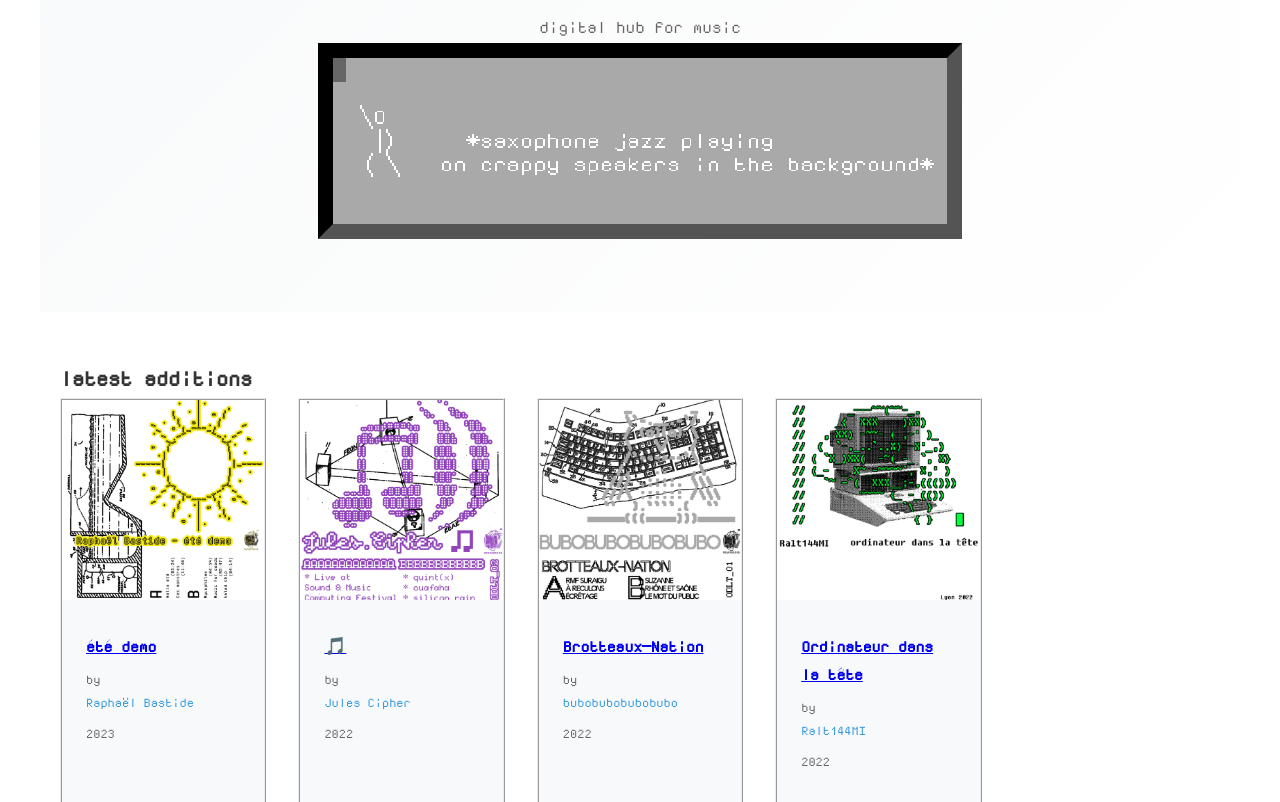
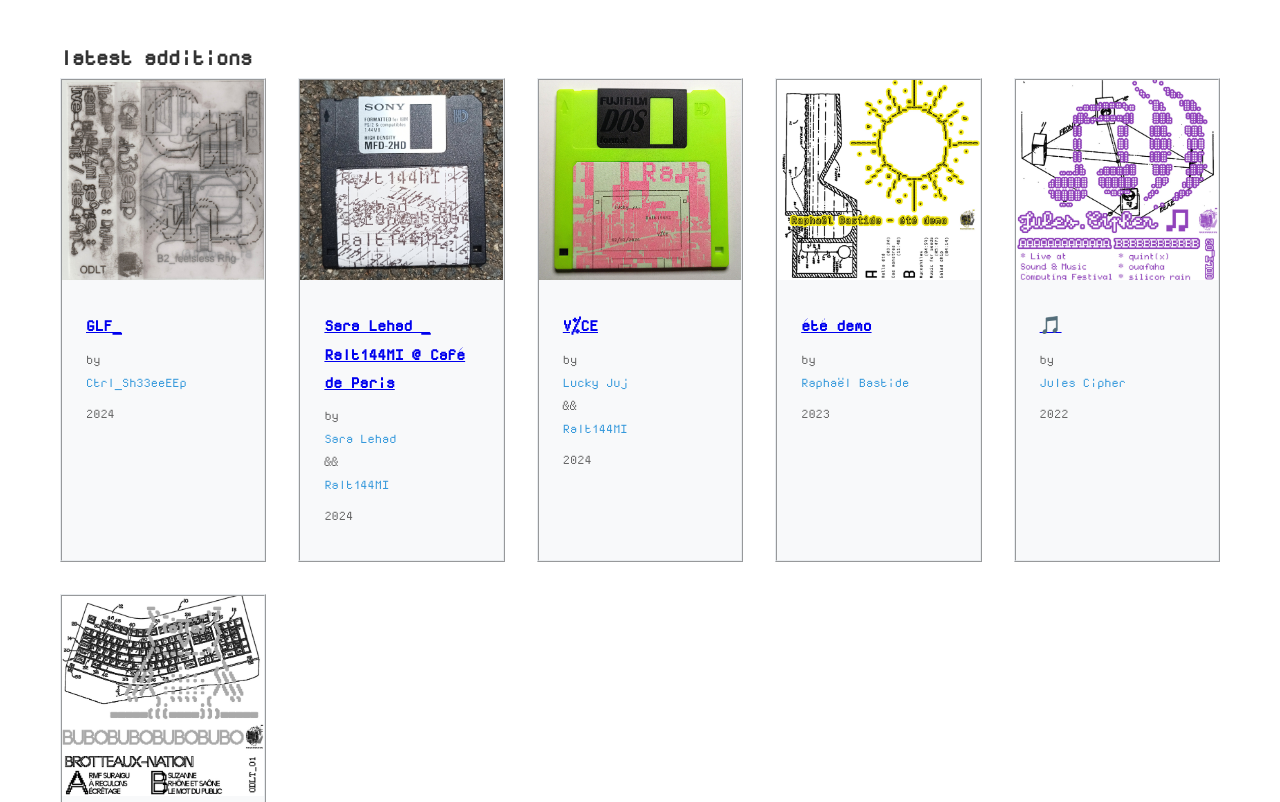
Before and after one commit to Rhoumi/computerjazz.club, an Eleventy site: page src/index.njk in a window 1280 px wide. Shown: the part 583-1385 px from the top of the page. Built offline with nearby package versions, Linux system fonts and the light colour scheme; Eleventy itself is replaced by a stand-in of ours; files that its build step writes are made by us from their sources.

Commit message:
more trucs partout

```diff
--- a/src/audio/index.njk
+++ b/src/audio/index.njk
@@ -14,6 +14,7 @@ title: Audio
         {% endif %}
         <div class="album-preview-details">
             <h2><a href="{{ audio.url }}">{{ audio.data.title }}</a></h2>
+
             {% if audio.data.artists %}
                 <p class="artist">by
                 {% for artistName in audio.data.artists %}
@@ -24,6 +25,18 @@ title: Audio
             {% elif audio.data.artist %}
                 <p class="artist">{{ audio.data.artist }}</p>
             {% endif %}
+
+            {% if audio.data.labels %}
+                <p class="labels-artists">Released on
+                {% for labelsName in audio.data.labels %}
+                    {% set labelsSlug = labelsName | slugify %}
+                    <a href="/labels/{{ labelsSlug }}/" class="labels-link">{{ labelsName }}</a>{% if not loop.last %}{% if loop.revindex == 2 %} && {% else %}, {% endif %}{% endif %}
+                {% endfor %}
+                </p>
+            {% elif audio.data.labels %}
+                <p class="labels-artist">Released on {{ audio.data.labels }}</p>
+            {% endif %}
+
             {% if audio.data.releaseDate %}<p class="release-date">Released: {{ audio.data.releaseDate | date("%B %d, %Y") }}</p>{% endif %}
             {% if audio.data.genre %}<p class="genre">Genre: {{ audio.data.genre }}</p>{% endif %}
             {% if audio.data.description %}
--- a/src/audio/odlt_1.md
+++ b/src/audio/odlt_1.md
@@ -3,6 +3,7 @@ layout: layouts/audio.njk
 permalink: "/audio/ralt-odlt/"
 title: "Ordinateur dans la tête"
 artists: ["Ralt144MI"]
+labels: ["Ordinateur dans la tête"]
 releaseDate: "2022-06-13"
 genre: [
   "underwater-music",
--- a/src/audio/odlt_2.md
+++ b/src/audio/odlt_2.md
@@ -3,6 +3,7 @@ layout: layouts/audio.njk
 permalink: "/audio/bubo-odlt/"
 title: "Brotteaux-Nation"
 artists: ["bubobubobubobubo"]
+labels: ["Ordinateur dans la tête"]
 releaseDate: "2022-10-24"
 genre: ["live coding","computer music","live","techno", "experimental"]
 cover: "/assets/images/ODLT_2.jpg"
--- a/src/audio/odlt_3.md
+++ b/src/audio/odlt_3.md
@@ -3,6 +3,7 @@ layout: layouts/audio.njk
 permalink: "/audio/cipher-odlt/"
 title: "🎵"
 artists: ["Jules Cipher"]
+labels: ["Ordinateur dans la tête"]
 releaseDate: "2022-10-27"
 genre: ["live coding","computer music","foxdot","idm", "experimental"]
 cover: "/assets/images/ODLT_3.jpg"
--- a/src/audio/odlt_4.md
+++ b/src/audio/odlt_4.md
@@ -3,6 +3,7 @@ layout: layouts/audio.njk
 permalink: "/audio/ete-odlt/"
 title: été demo
 artists: ["Raphaël Bastide"]
+labels: ["Ordinateur dans la tête"]
 releaseDate: "2023-06-12"
 genre: ["live coding","computer music","polyrhythmic","voice","été", "experimental"]
 cover: "/assets/images/ODLT_4.jpg"
--- /dev/null
+++ b/src/audio/odlt_5.md
@@ -0,0 +1,49 @@
+---
+layout: layouts/audio.njk
+permalink: "/audio/voce-odlt/"
+title: V%CE
+artists: ["Lucky Juj","Ralt144MI"]
+labels: ["Ordinateur dans la tête"]
+releaseDate: "2024-02-06"
+genre: ["live coding","computer music","floppy disk", "experimental"]
+cover: "/assets/images/ODLT_5.jpg"
+tracks:
+  - title: "[Floppy Edit] _ V%CE _ Extract  [mp3_44100_32kbps]"
+    duration: "05:12"
+    file: "/assets/audio/midnight-echoes/a.mp3"
+  - title: "V%CE"
+    duration: "16:42"
+    file: "/assets/audio/midnight-echoes/a.mp3"
+description: |
+  live performance by lucky.juj && Ralt144MI.
+---
+
+## About This Album
+
+V%CE :
+
+live performance by lucky.juj && Ralt144MI.
+Performed in Brussels at ZonneKlopper on 02/02/2024 thanks to Fenêtre Ovale.
+
+Juliette Monzat as Lucky juj : Voice, Live-Coding.
+Rémi GEORGES as Ralt144MI : Synths, Live-coding, Voice.
+
+Fluo green floppy disk :
+
+On this floppy you will find an audio extract of the performance :
+V%CE[\FloppyEdit].mp3 [44100Hz] [32kbps]
+
+And the code for the visuals made on Hydra. [hydra.ojack.xyz]
+
+The used font is jgs7 by Adel Faure. [adelfaure.net]
+
+Riso-printed with Fluo Pink, Green and Light Grey Ink at Toner-Toner.
+
+limited to 10 numbered ex.
+
+💾 💾 💾 💾 💾 💾 💾 💾 💾 💾
+
+### Credits
+
+- **Composed & Produced**: [Juliette "Lucky Juj" Monzat && Rémi "Ralt144MI" Georges]
+- **Mixed & Mastered by**: [ODLT]
--- /dev/null
+++ b/src/audio/odlt_6.md
@@ -0,0 +1,30 @@
+---
+layout: layouts/audio.njk
+permalink: "/audio/sara-odlt/"
+title: Sara Lehad _ Ralt144MI @ Café de Paris
+artists: ["Sara Lehad","Ralt144MI"]
+labels: ["Ordinateur dans la tête"]
+releaseDate: "2024-06-24"
+genre: ["live coding","computer music","floppy disk", "no input", "experimental"]
+cover: "/assets/images/ODLT_6.jpg"
+tracks:
+  - title: "Improvisation____"
+    duration: "20:03"
+    file: "/assets/audio/midnight-echoes/a.mp3"
+  - title: "Improvisation____ Floppy Quality [mp3_8kbps]"
+    duration: "20:04"
+    file: "/assets/audio/midnight-echoes/a.mp3"
+description: |
+  Improvisation at Café de Paris by Sara Lehad && Ralt144MI.
+---
+
+## About This Album
+
+improvisation at Café de Paris.
+Ralt144MI : Rémi GEORGES ; tape players, modular synth, live-coding.
+Sara Lehad : no input mixer
+
+### Credits
+
+- **Composed & Produced**: [Sara Lehad && Rémi "Ralt144MI" Georges]
+- **Mixed & Mastered by**: [ODLT]
--- /dev/null
+++ b/src/audio/odlt_7.md
@@ -0,0 +1,46 @@
+---
+layout: layouts/audio.njk
+permalink: "/audio/ctrlsheep-odlt/"
+title: GLF_
+artists: ["Ctrl_Sh33eeEEp"]
+labels: ["Ordinateur dans la tête"]
+releaseDate: "2024-12-21"
+genre: ["black metal","live coding","computer music","experimental"]
+cover: "/assets/images/ODLT_7.jpg"
+tracks:
+  - title: "trve code"
+    duration: "07:23"
+    file: "/assets/audio/midnight-echoes/a.mp3"
+  - title: "in ."
+    duration: "04:21"
+    file: "/assets/audio/midnight-echoes/a.mp3"
+  - title: "(s gdur 0.6)"
+    duration: "04:45"
+    file: "/assets/audio/midnight-echoes/a.mp3"
+  - title: "feelsless Rng"
+    duration: "05:24"
+    file: "/assets/audio/midnight-echoes/a.mp3"
+description: |
+  Ctrl_Sh33eeEEp first EP.
+---
+
+## About This Album
+
+Ctrl_Sh33eeEEp first EP.
+
+Ctrl_Sh33p is the association of black-metal drummer Nascimo Marconnet and Computer musician Rémi GEORGES aka Ralt144MI.
+A band somewhere between improvisation and composition, between black metal and experimental music. Federating the two personalities and musical desires of these two members.
+Recorded and composed between the sheeps in the south-west of France.
+credits
+released December 21, 2024
+
+Nascimo Marconnet : Drums
+Rémi GEORGES "Ralt144MI" : live-coding, synths, electronics
+
+Recorded in Montredon-Labessonnié in 2024.
+Mix/Mastering : Nascimo Marconnet
+
+### Credits
+
+- **Composed & Produced**: [Nascimo Marconnet && Rémi "Ralt144MI" Georges]
+- **Mixed & Mastered by**: [Nascimo Marconnet]
--- a/src/index.njk
+++ b/src/index.njk
@@ -3,7 +3,9 @@ layout: 'layouts/base.njk'
 title: Home
 ---
 
+<!--
 {% include "partials/bytebeat-player.njk" %}
+--->
 
 <section class="hero">
     <h1>{{ site.other_name }}</h1>
@@ -37,7 +39,7 @@ title: Home
                     <p class="artist">by
                     {% for artistName in audio.data.artists %}
                         {% set artistSlug = artistName | slugify %}
-                        <a href="/artists/{{ artistSlug }}/" class="artist-link">{{ artistName }}</a>{% if not loop.last %}{% if loop.revindex == 2 %} and {% else %}, {% endif %}{% endif %}
+                        <a href="/artists/{{ artistSlug }}/" class="artist-link">{{ artistName }}</a>{% if not loop.last %}{% if loop.revindex == 2 %} && {% else %}, {% endif %}{% endif %}
                     {% endfor %}
                     </p>
                 {% elif audio.data.artist %}
@@ -165,7 +167,7 @@ title: Home
 
           // Only listen to keyboard events when canvas is focused
           canvas.addEventListener("keydown", (e) => {
-            const blockedKeys = ['ArrowDown', 'ArrowUp','ArrowLeft', 'ArrowRight'];
+            const blockedKeys = ['ArrowDown', 'ArrowUp','ArrowLeft', 'ArrowRight', ' '];
             if (blockedKeys.includes(e.key)) {
               e.preventDefault();
             }
@@ -305,10 +307,11 @@ title: Home
       });
 
       const initialCode = `                                              |
-                                              |
-  \\O                                          |
-   |)     *saxophone jazz playing             |
-  ( \\   on crappy speakers in the background* |
+//  \\O                                          |
+//   |)     *saxophone jazz playing on           |
+//  ( \\   crappy speakers in the background*    |
+
+(t * ((t >> 9 | t >> 13 ) & 25)) % 128
 `;
       const editor = new Editor(canvas, font, initialCode);
       // render code
```
Also changed, not shown: src/_includes/layouts/audio.njk (+14 -2 lines), src/assets/images/ODLT_5.jpg (added), src/assets/images/ODLT_6.jpg (added), src/assets/images/ODLT_7.jpg (added).
